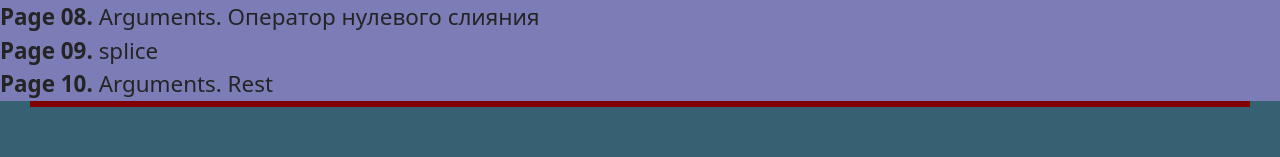
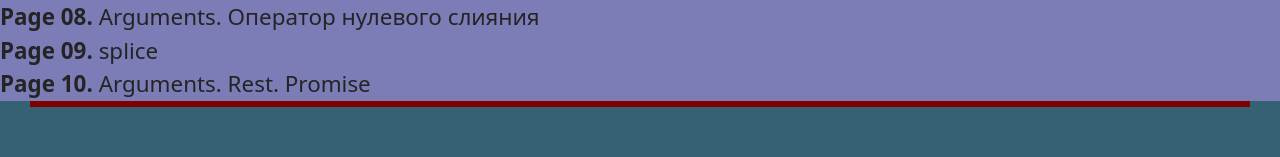
Before and after one commit to Seeker2025/experiments11, a plain HTML site: page index.html in a window 1280 px wide. Shown: the part 319-476 px from the top of the page. Drawn offline with Linux system fonts and the light colour scheme; no server answers.

Commit message:
Deploying to gh-pages from @ Seeker2025/experiments11@e965c4d7a6ceeb279b4ed36b0cb9f2cc278a0469 🚀

```diff
--- a/index.html
+++ b/index.html
@@ -25,7 +25,7 @@
 <a href="page-07.html"><b>Page 07.</b> Switch</a>
 <a href="page-08.html"><b>Page 08.</b> Arguments. Оператор нулевого слияния</a>
 <a href="page-09.html"><b>Page 09.</b> splice </a>
-<a href="page-10.html"><b>Page 10.</b> Arguments. Rest </a>
+<a href="page-10.html"><b>Page 10.</b> Arguments. Rest. Promise </a>
 </div>
  <!-- <a href="page-02.html" class="tui-page-btn">2</a> -->
       <ul class="gallery">
--- a/page-10.js
+++ b/page-10.js
@@ -1,2 +1,2 @@
-import"./assets/styles-BTLSwsbK.js";console.log("page 10, Arguments, Rest");function e(...o){return o[0]+o[1]}e(3,4);e(5,6,7);const n={name:"Lena",name02:"Gena",name03:"Pete"};console.log(n);function c({name:o,name02:t,name03:l}){console.log(o,t,l)}c({...n});console.log(3);
+import"./assets/styles-BTLSwsbK.js";console.log("page 10, Arguments, Rest, Promise");function l(...o){return o[0]+o[1]}l(3,4);l(5,6,7);const s={name:"Lena",name02:"Gena",name03:"Pete"};console.log(s);function c({name:o,name02:e,name03:n}){console.log(o,e,n)}c({...s});console.log(3);const t=new Promise((o,e)=>{setTimeout(()=>{Math.random()>.5?o("Yeeees"):e("Noooo")},2e3)});console.log(t);t.then(o=>{console.log(o)}).catch(o=>{console.log(o)}).finally(()=>{console.log("whoa!")});
 //# sourceMappingURL=page-10.js.map
```
Also changed, not shown: 1 other file.
